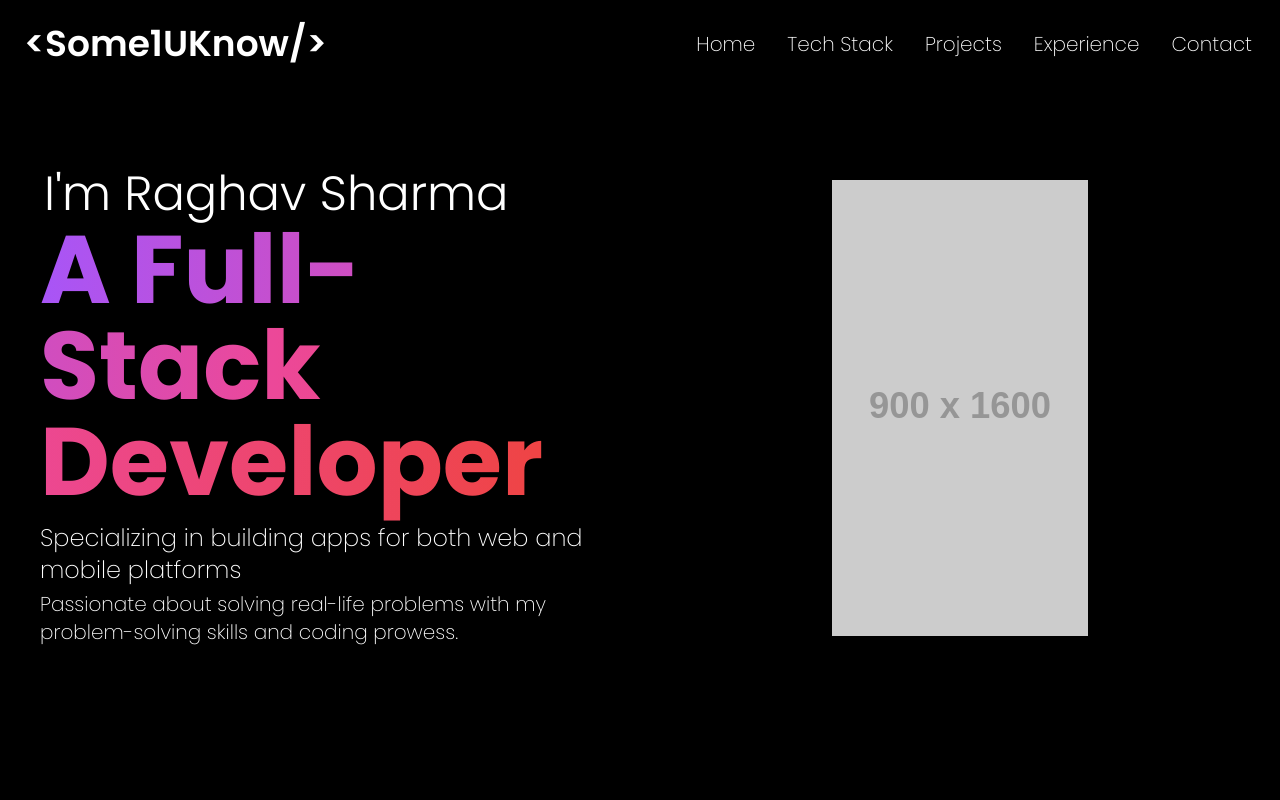
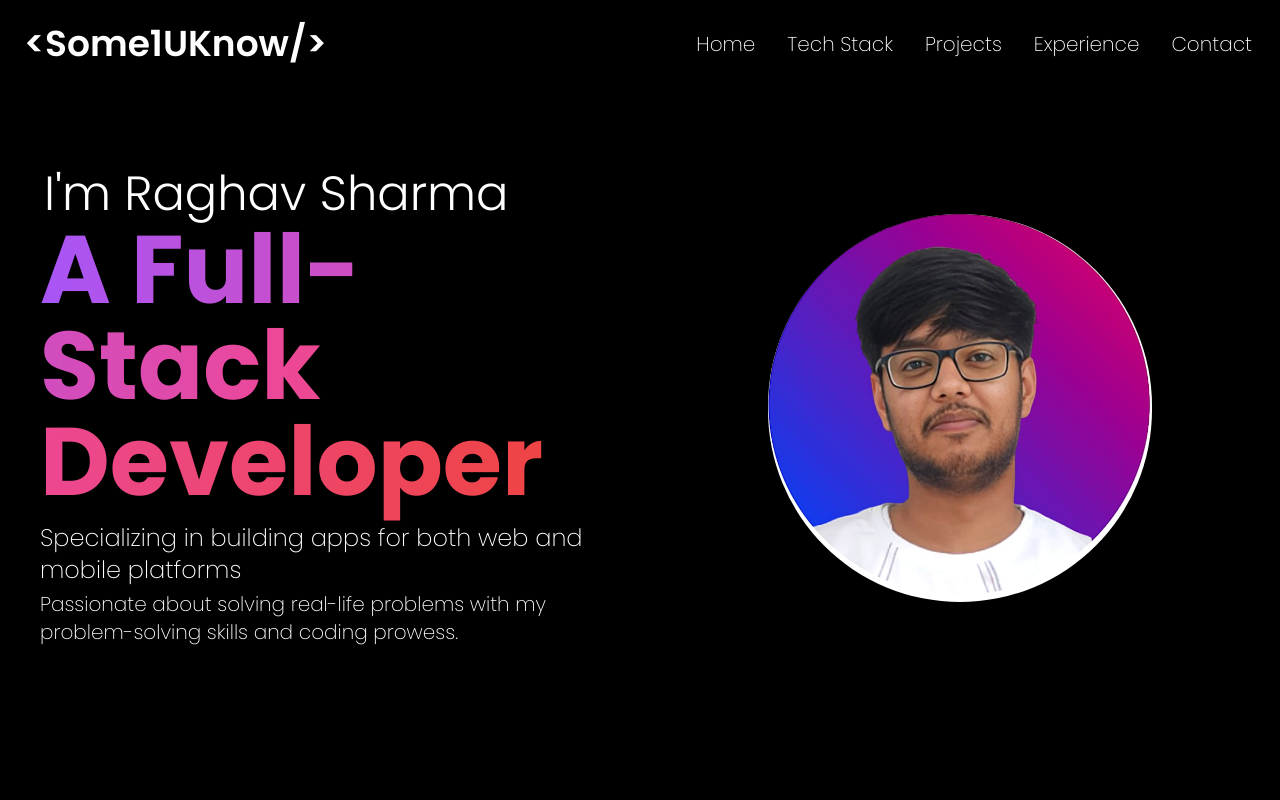
Before and after one commit to Some1Uknow/raghav-portfolio, a Next.js app: page / in a window 1280 px wide. Shown: the top 800 px of the page. Built offline with nearby package versions, Linux system fonts and the light colour scheme.

Commit message:
added profile pic

```diff
--- a/components/HomePageComponents/Main.jsx
+++ b/components/HomePageComponents/Main.jsx
@@ -21,10 +21,10 @@ const Main = () => {
       </div>
       <div className="w-1/2 flex flex-row justify-center">
         <Image
-          src="https://via.placeholder.com/900x1600"
+          src="/raghavprofilepic.png"
           width={900}
           height={160}
-          className="w-2/5 h-2/5"
+          className="w-3/5 h-3/5 rounded-full"
         />
       </div>
     </div>
```
Also changed, not shown: public/raghavprofilepic.png (added).
